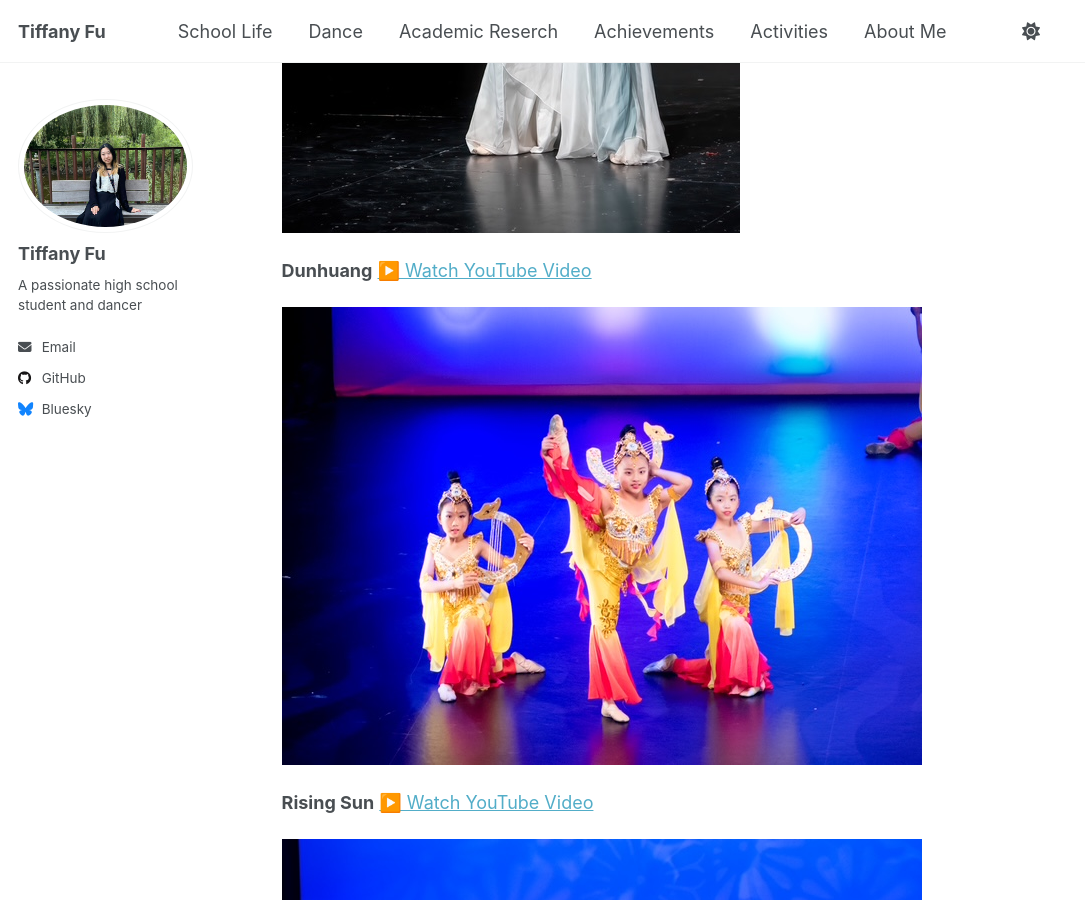
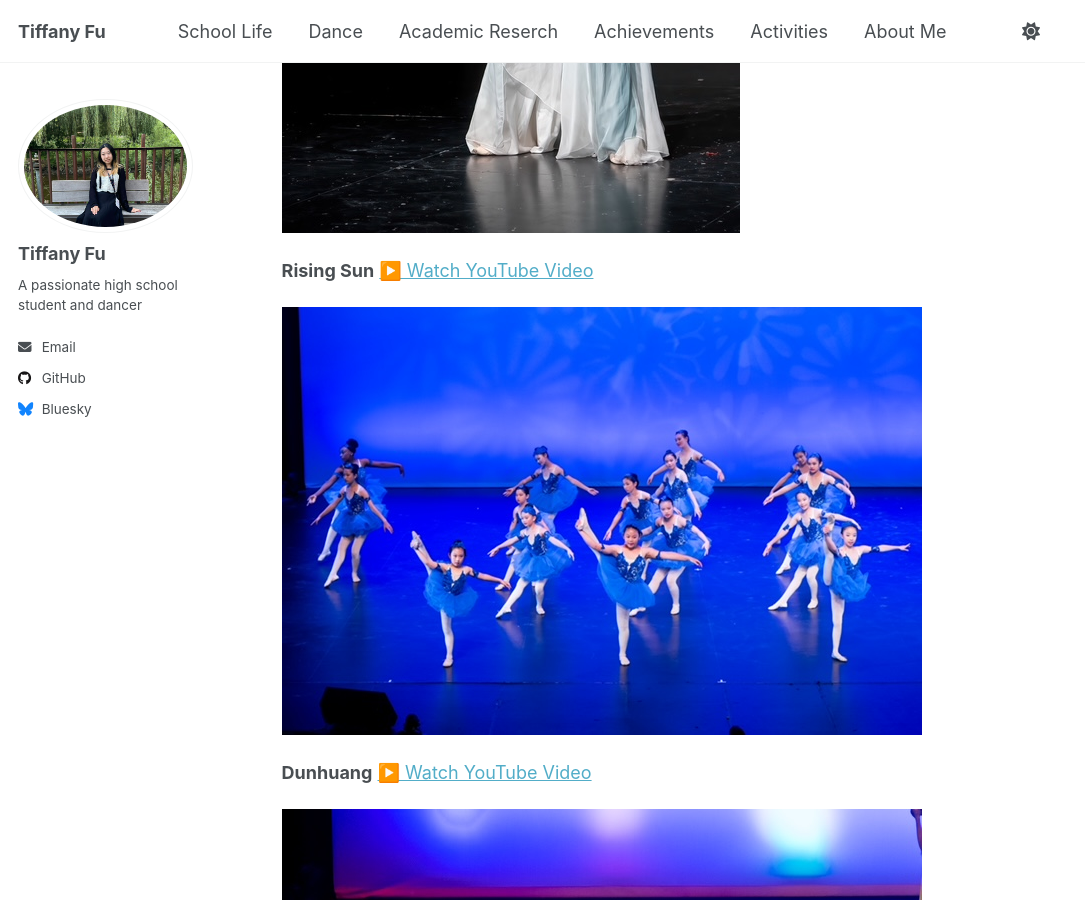
Before and after one commit to TiffanyJTFu/TiffanyFu, a Jekyll site: the page built from _talks/DanceCompetitions1.md, in a window 1280 px wide and 900 px high, scrolled down 3781 px. Shown: the whole window, without its empty margins (0-1085 px from the left). Built offline with Jekyll 4.4.1, drawn with Linux system fonts in a browser that asks for light colours; a script that is not in the unit is left out; part of the change alters nothing that is shown.

Commit message:
Update DanceCompetitions1.md

```diff
--- a/_talks/DanceCompetitions1.md
+++ b/_talks/DanceCompetitions1.md
@@ -38,11 +38,13 @@ location: "Toronto, Canada"
 ![Dance10](https://tiffanyjtfu.github.io/TiffanyFu/images/dancetimelesslovewb.PNG)
 
 
+
 ## Studio Performance Highlights
 **Don Quixote**
 <a href="https://youtu.be/TQqILM71ags" target="_blank" rel="noopener">▶️ Watch YouTube Video</a>
 
 ![Dance10](https://tiffanyjtfu.github.io/TiffanyFu/images/danceballet2.JPEG)
+
 
 
 **Peacock**
@@ -51,10 +53,19 @@ location: "Toronto, Canada"
 ![Dance10](https://tiffanyjtfu.github.io/TiffanyFu/images/dancepeacock1.JPG)
 
 
+
 **Zhe-Xian**
 <a href="https://youtu.be/xomFrrJE3mM" target="_blank" rel="noopener">▶️ Watch YouTube Video</a>
 
 ![Dance10](https://tiffanyjtfu.github.io/TiffanyFu/images/dancezhexian.JPG)
+
+
+
+**Rising Sun**
+<a href="https://youtu.be/isbpR2lO6R4" target="_blank" rel="noopener">▶️ Watch YouTube Video</a>
+
+![Dance10](https://tiffanyjtfu.github.io/TiffanyFu/images/dancerisingsun.JPG)
+
 
 
 **Dunhuang**
@@ -63,11 +74,6 @@ location: "Toronto, Canada"
 ![Dance10](https://tiffanyjtfu.github.io/TiffanyFu/images/dancedunhuang.JPG)
 
 
-**Rising Sun**
-<a href="https://youtu.be/isbpR2lO6R4" target="_blank" rel="noopener">▶️ Watch YouTube Video</a>
-
-![Dance10](https://tiffanyjtfu.github.io/TiffanyFu/images/dancerisingsun.JPG)
-
 
 **Chopsticks**
 <a href="https://youtu.be/isbpR2lO6R4" target="_blank" rel="noopener">▶️ Watch YouTube Video</a>
@@ -75,6 +81,7 @@ location: "Toronto, Canada"
 ![Dance10](https://tiffanyjtfu.github.io/TiffanyFu/images/dancechopsticks.jpg)
 
 
+
 ## Arts Unionville - Performance Highlights
 **Don Quixote**
 <a href="https://youtu.be/isbpR2lO6R4" target="_blank" rel="noopener">▶️ Watch YouTube Video</a>
```
